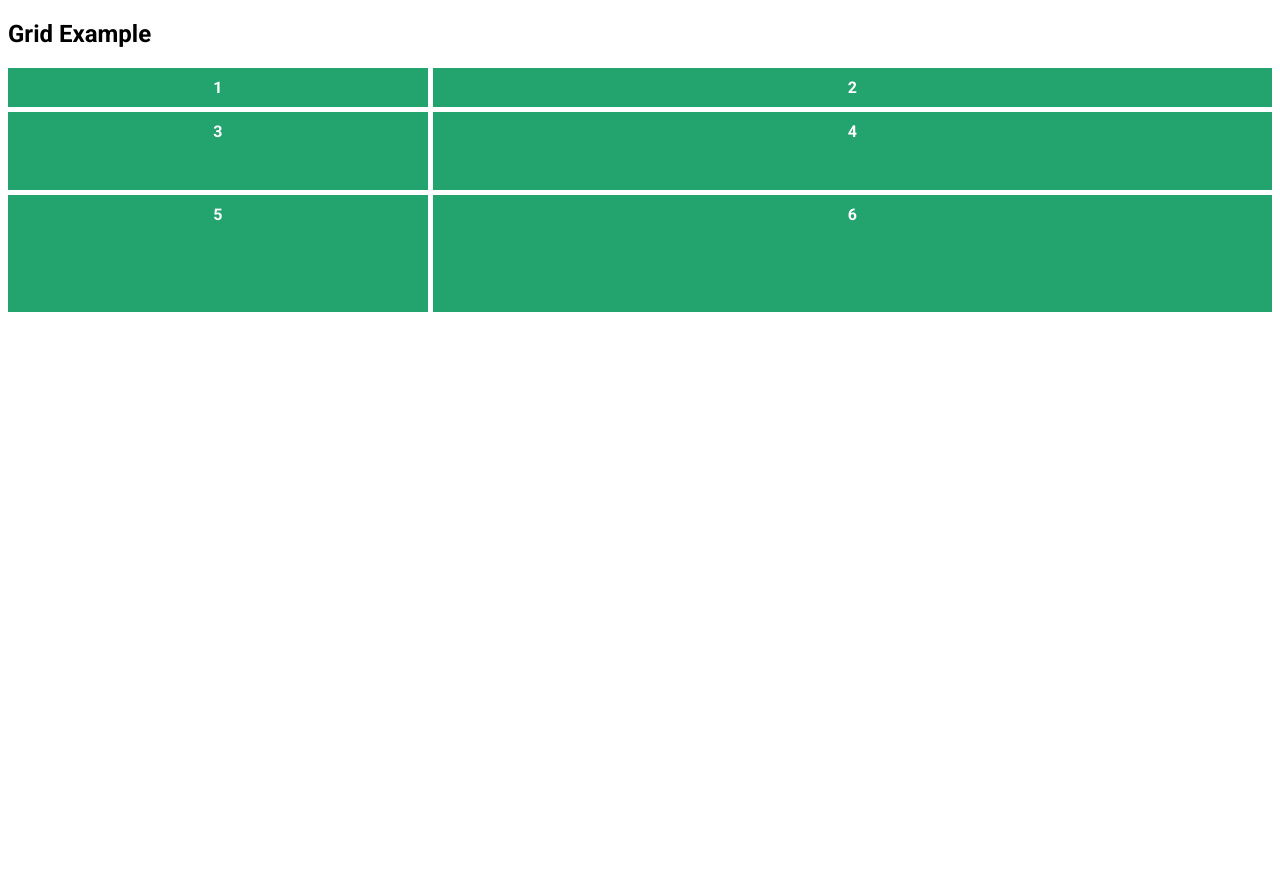
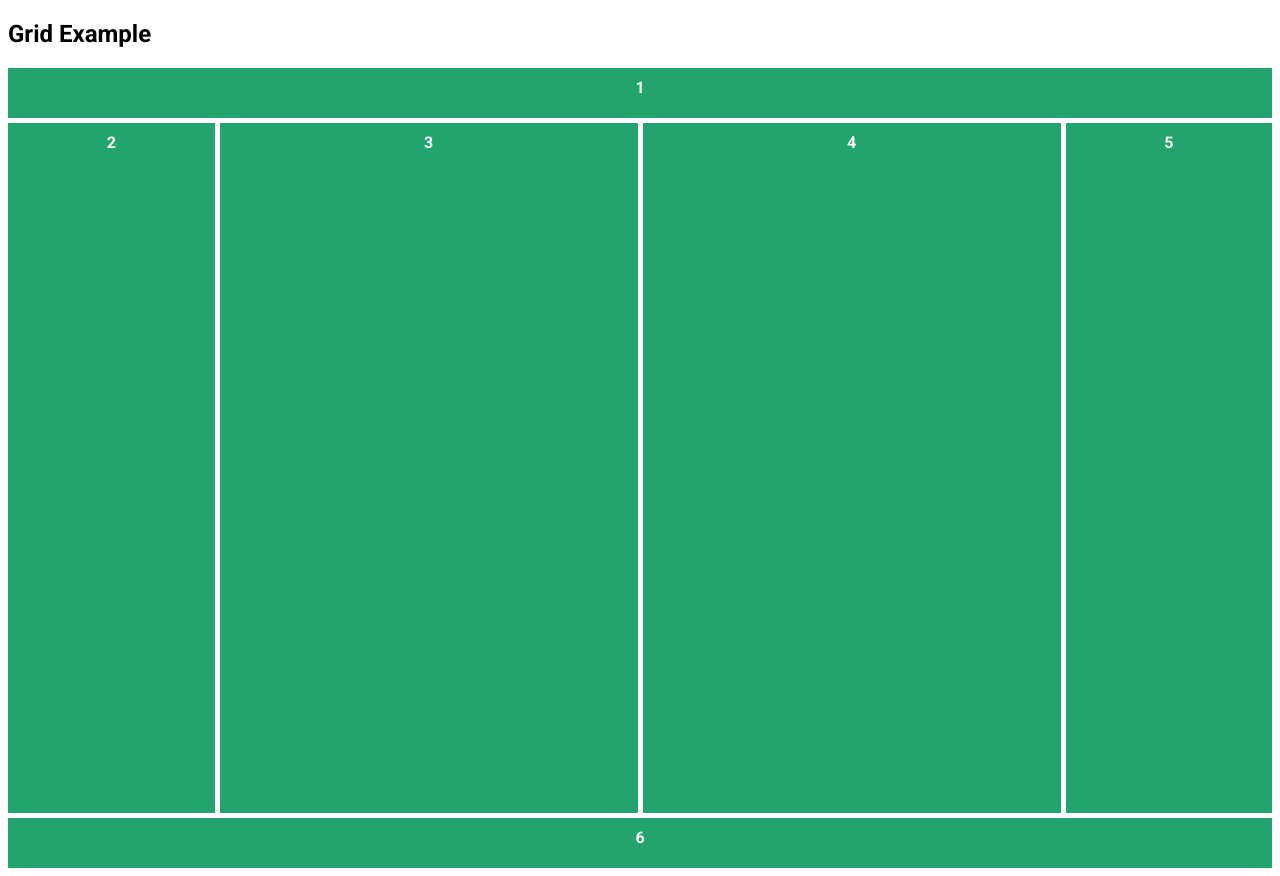
Before and after one commit to tareqnmd/grid, a website: page index.html in a window 1280 px wide. Before the commit the page ends 800 px from the top, so only its background shows below. Drawn offline with Linux system fonts and the light colour scheme.

Commit message:
new changes

```diff
--- a/assets/scss/style.scss
+++ b/assets/scss/style.scss
@@ -12,13 +12,16 @@ body {
 	// grid-template-columns: 100px auto 200px;
 	// grid-template-rows: 100px 150px auto;
 	grid-template-columns: 1fr 2fr;
-	grid-template-rows: 1fr 2fr 3fr;
+	// grid-template-rows: 1fr 1fr 1fr;
+	grid-template-rows: repeat(3, 1fr);
 }
 
 .grid-template-short {
 	// grid-template: 100px 150px 200px/ 100px 200px;
 	// grid-template: 100px 150px auto/ 100px auto 200px;
-	grid-template: 1fr 2fr 3fr/ 1fr 2fr;
+	// grid-template: 1fr 1fr 1fr / repeat(12, 1fr);
+	grid-template: 50px auto 50px / repeat(12, 1fr);
+	// grid-template: repeat(3, 1fr) / repeat(12,1fr);
 }
 
 .grid-gap-details {
@@ -30,10 +33,19 @@ body {
 	grid-gap: 5px;
 }
 
+.grid-areas {
+	grid-template-areas:
+		'a a a a a a a a a a a a'
+		'b b c c c c d d d d e e '
+		'f f f f f f f f f f f f ';
+}
+
 .grid {
+	height: 100vh;
 	display: grid;
 	@extend .grid-template-short;
 	@extend .grid-gap-short;
+	@extend .grid-areas;
 }
 
 .item {
@@ -43,3 +55,35 @@ body {
 	text-align: center;
 	padding: 10px 0;
 }
+
+.one {
+	// grid-column-start: 1;
+	// grid-column-end: 3;
+	// grid-column: 1/3;
+	// grid-column: 3/-1;
+	// grid-column: 1/ span 2;
+	grid-area: a;
+}
+.two {
+	// grid-row: 1/-1;
+	grid-area: b;
+}
+.three {
+	// grid-row: 1/3;
+	grid-area: c;
+}
+.four{
+ grid-area: d;
+}
+.five{
+	grid-area: e;
+
+}
+.six {
+	// grid-column-start: 1;
+	// grid-column-end: 3;
+	// grid-column: 1/3;
+	// grid-column: 2/-1;
+	// grid-column: 1/ span 2;
+	grid-area: f;
+}
```
Also changed, not shown: assets/css/style.css, 1 other file.
